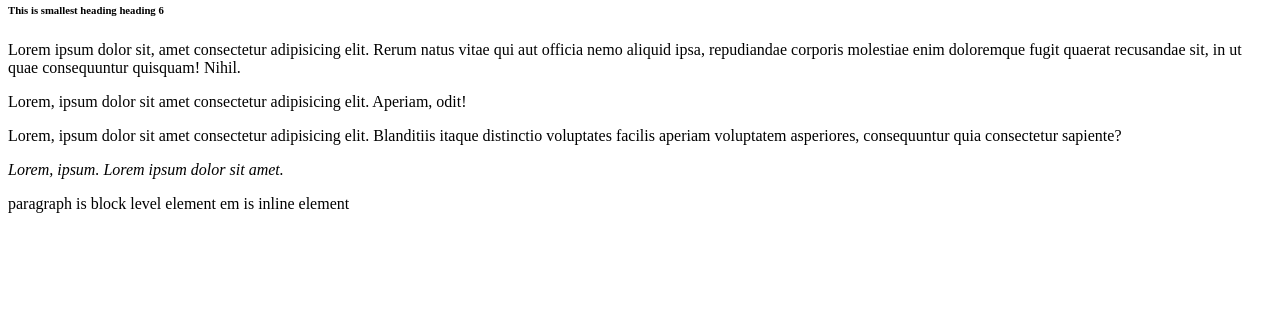
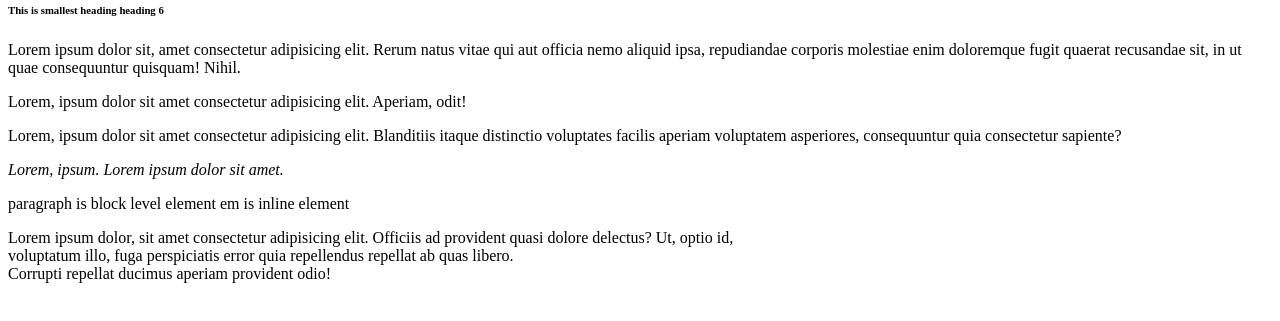
Before and after one commit to callbackhell-1/HTML, a plain HTML site: page HTML-BASICS/index.html in a window 1280 px wide. Shown: the part 79-400 px from the top of the page. Drawn offline with Linux system fonts and the light colour scheme.

Commit message:
br tag line break

```diff
--- a/HTML-BASICS/index.html
+++ b/HTML-BASICS/index.html
@@ -22,5 +22,9 @@
      paragraph is block level element
      em is inline element
    </p>
+
+   <p>
+    Lorem ipsum dolor, sit amet consectetur adipisicing elit. Officiis ad provident quasi dolore delectus? Ut, optio id,<br> voluptatum illo, fuga perspiciatis error quia repellendus repellat ab quas libero. <br> Corrupti repellat ducimus aperiam provident odio!
+   </p>
   </body>
 </html>
```
